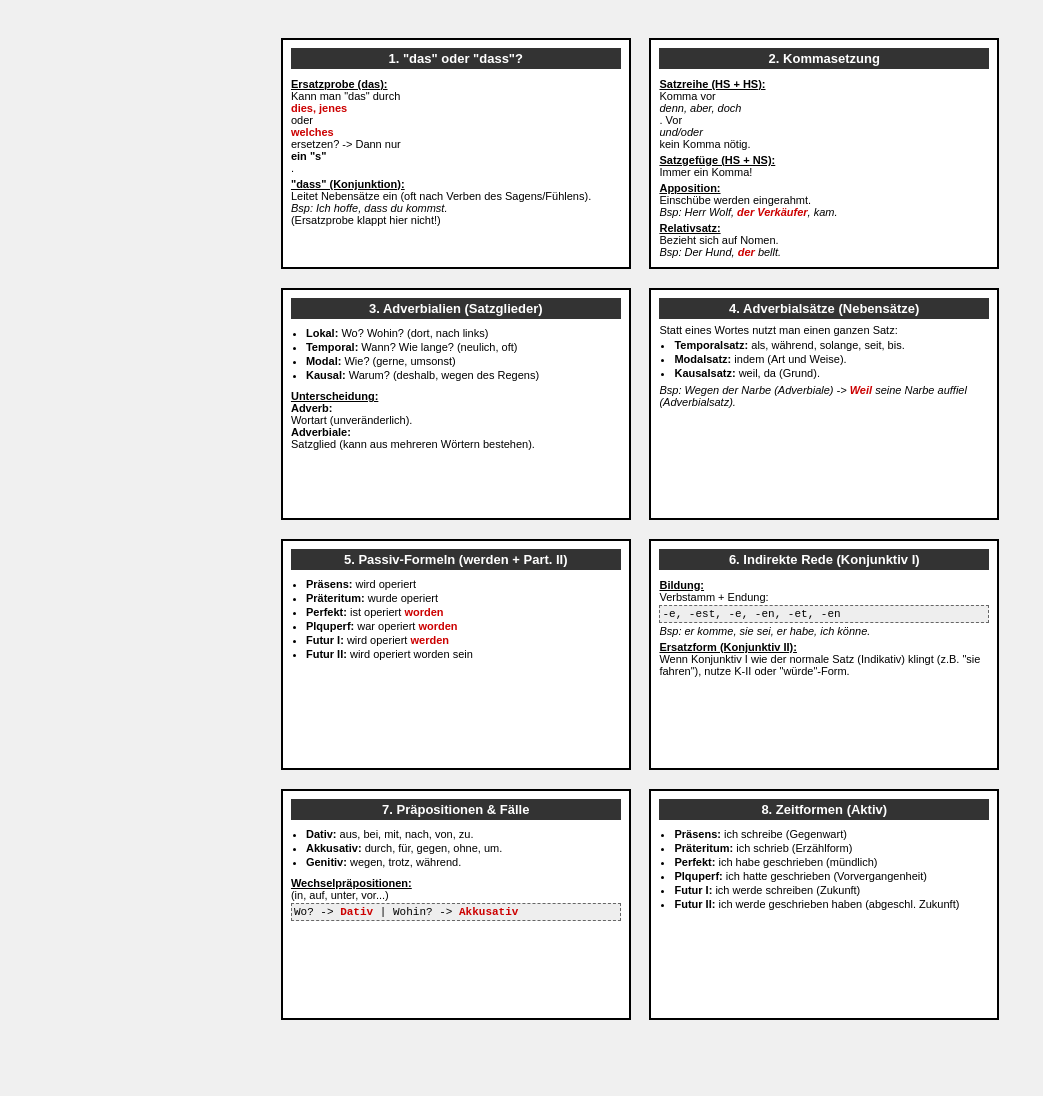
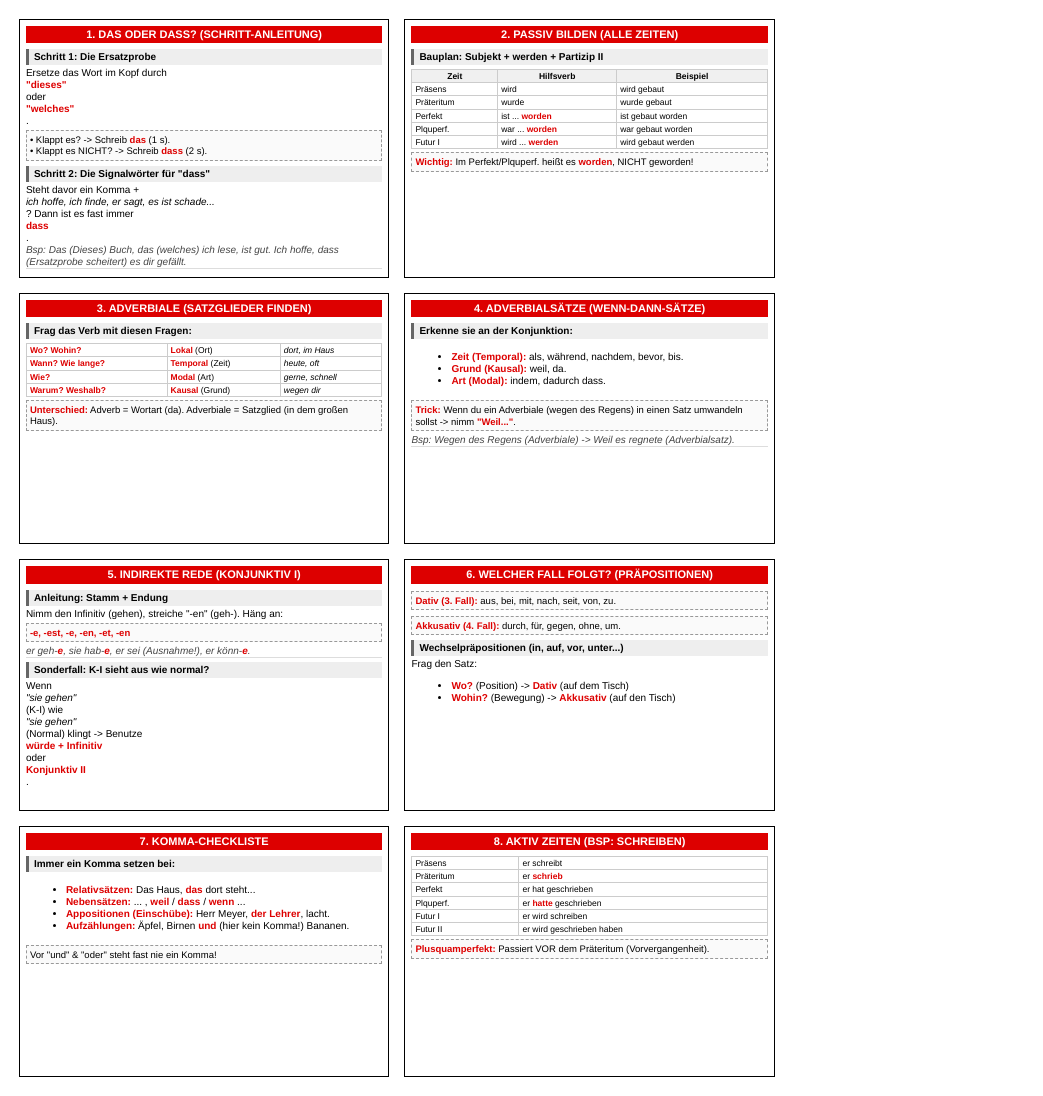
Before and after one commit to Poldi2007x/ImpostorUWU, a plain HTML site: page Spicker.html in a window 1280 px wide. Shown: the whole page, without its empty margins (0-1043 px from the left). Before the commit the page ends 1058 px from the top, so only its background shows below. Drawn offline with Linux system fonts and the light colour scheme.

Commit message:
Update Spicker.html

```diff
--- a/Spicker.html
+++ b/Spicker.html
@@ -2,148 +2,128 @@
 <html lang="de">
 <head>
     <meta charset="UTF-8">
-    <title>Profi-Spicker Karteikarten</title>
+    <title>Ultimativer Rettungs-Spicker Deutsch 7B</title>
     <style>
-        body { font-family: Arial, sans-serif; margin: 0; padding: 10mm; background: #f0f0f0; }
-        .grid {
-            display: grid;
-            grid-template-columns: 1fr 1fr;
-            grid-template-rows: repeat(4, 1fr);
-            gap: 5mm;
-            width: 190mm;
-            height: 260mm;
-            margin: auto;
-        }
-        .card {
-            border: 2px solid #000;
-            background: white;
-            padding: 8px;
-            box-sizing: border-box;
-            display: flex;
-            flex-direction: column;
-            font-size: 11px;
-            position: relative;
-        }
-        .header {
-            background: #333;
-            color: white;
-            padding: 3px;
-            font-weight: bold;
-            text-align: center;
-            font-size: 13px;
-            margin-bottom: 5px;
-        }
-        .sub { font-weight: bold; text-decoration: underline; margin-top: 4px; display: block; }
-        ul { margin: 3px 0; padding-left: 15px; }
-        li { margin-bottom: 2px; }
-        .formula { background: #eee; padding: 2px; border: 1px dashed #666; font-family: monospace; display: block; margin: 2px 0; }
-        .red { color: #c00; font-weight: bold; }
-
-        @media print {
-            body { background: white; padding: 0; }
-            .grid { margin: 0; border: none; }
-            .card { border: 1px solid #000; }
-        }
+        body { font-family: 'Helvetica Neue', Arial, sans-serif; margin: 0; padding: 5mm; font-size: 10px; line-height: 1.2; }
+        .grid { display: grid; grid-template-columns: 1fr 1fr; grid-template-rows: repeat(4, 1fr); gap: 4mm; width: 200mm; height: 280mm; }
+        .card { border: 1.5px solid #000; padding: 6px; box-sizing: border-box; background: #fff; display: flex; flex-direction: column; }
+        .header { background: #d00; color: white; padding: 2px 5px; font-weight: bold; text-align: center; font-size: 11px; margin-bottom: 4px; text-transform: uppercase; }
+        .step { background: #eee; border-left: 3px solid #666; margin: 2px 0; padding: 2px 5px; font-weight: bold; }
+        .rule { border: 1px dashed #999; margin: 3px 0; padding: 3px; font-size: 9.5px; background: #fafafa; }
+        b { color: #d00; }
+        .example { font-style: italic; color: #444; border-bottom: 1px solid #ddd; display: block; margin-bottom: 2px; }
+        table { width: 100%; border-collapse: collapse; margin-top: 2px; }
+        td, th { border: 1px solid #ccc; padding: 1px 3px; font-size: 8.5px; }
+        th { background: #f0f0f0; }
     </style>
 </head>
 <body>
 
 <div class="grid">
-    <!-- KARTE 1: DAS vs DASS -->
+    <!-- KARTE 1: DAS vs DASS - DER TEST -->
     <div class="card">
-        <div class="header">1. "das" oder "dass"?</div>
-        <span class="sub">Ersatzprobe (das):</span>
-        Kann man "das" durch <b class="red">dies, jenes</b> oder <b class="red">welches</b> ersetzen?
-        -> Dann nur <b>ein "s"</b>.
-        <span class="sub">"dass" (Konjunktion):</span>
-        Leitet Nebensätze ein (oft nach Verben des Sagens/Fühlens).
-        <i>Bsp: Ich hoffe, dass du kommst.</i> (Ersatzprobe klappt hier nicht!)
+        <div class="header">1. das oder dass? (Schritt-Anleitung)</div>
+        <div class="step">Schritt 1: Die Ersatzprobe</div>
+        Ersetze das Wort im Kopf durch <b>"dieses"</b> oder <b>"welches"</b>.
+        <div class="rule">
+            • Klappt es? -> Schreib <b>das</b> (1 s). <br>
+            • Klappt es NICHT? -> Schreib <b>dass</b> (2 s).
+        </div>
+        <div class="step">Schritt 2: Die Signalwörter für "dass"</div>
+        Steht davor ein Komma + <i>ich hoffe, ich finde, er sagt, es ist schade...</i>? Dann ist es fast immer <b>dass</b>.
+        <span class="example">Bsp: Das (Dieses) Buch, das (welches) ich lese, ist gut. Ich hoffe, dass (Ersatzprobe scheitert) es dir gefällt.</span>
     </div>
 
-    <!-- KARTE 2: ZEICHENSETZUNG -->
+    <!-- KARTE 2: PASSIV - DIE BAUANLEITUNG -->
     <div class="card">
-        <div class="header">2. Kommasetzung</div>
-        <span class="sub">Satzreihe (HS + HS):</span> Komma vor <i>denn, aber, doch</i>. Vor <i>und/oder</i> kein Komma nötig.
-        <span class="sub">Satzgefüge (HS + NS):</span> Immer ein Komma!
-        <span class="sub">Apposition:</span> Einschübe werden eingerahmt.
-        <i>Bsp: Herr Wolf, <b class="red">der Verkäufer</b>, kam.</i>
-        <span class="sub">Relativsatz:</span> Bezieht sich auf Nomen.
-        <i>Bsp: Der Hund, <b class="red">der</b> bellt.</i>
+        <div class="header">2. Passiv bilden (Alle Zeiten)</div>
+        <div class="step">Bauplan: Subjekt + werden + Partizip II</div>
+        <table>
+            <tr><th>Zeit</th><th>Hilfsverb</th><th>Beispiel</th></tr>
+            <tr><td>Präsens</td><td>wird</td><td>wird gebaut</td></tr>
+            <tr><td>Präteritum</td><td>wurde</td><td>wurde gebaut</td></tr>
+            <tr><td>Perfekt</td><td>ist ... <b>worden</b></td><td>ist gebaut worden</td></tr>
+            <tr><td>Plquperf.</td><td>war ... <b>worden</b></td><td>war gebaut worden</td></tr>
+            <tr><td>Futur I</td><td>wird ... <b>werden</b></td><td>wird gebaut werden</td></tr>
+        </table>
+        <div class="rule"><b>Wichtig:</b> Im Perfekt/Plquperf. heißt es <b>worden</b>, NICHT geworden!</div>
     </div>
 
-    <!-- KARTE 3: ADVERBIALIEN -->
+    <!-- KARTE 3: ADVERBIALE BESTIMMUNGEN -->
     <div class="card">
-        <div class="header">3. Adverbialien (Satzglieder)</div>
-        <ul>
-            <li><b>Lokal:</b> Wo? Wohin? (dort, nach links)</li>
-            <li><b>Temporal:</b> Wann? Wie lange? (neulich, oft)</li>
-            <li><b>Modal:</b> Wie? (gerne, umsonst)</li>
-            <li><b>Kausal:</b> Warum? (deshalb, wegen des Regens)</li>
-        </ul>
-        <span class="sub">Unterscheidung:</span>
-        <b>Adverb:</b> Wortart (unveränderlich).<br>
-        <b>Adverbiale:</b> Satzglied (kann aus mehreren Wörtern bestehen).
+        <div class="header">3. Adverbiale (Satzglieder finden)</div>
+        <div class="step">Frag das Verb mit diesen Fragen:</div>
+        <table>
+            <tr><td><b>Wo? Wohin?</b></td><td><b>Lokal</b> (Ort)</td><td><i>dort, im Haus</i></td></tr>
+            <tr><td><b>Wann? Wie lange?</b></td><td><b>Temporal</b> (Zeit)</td><td><i>heute, oft</i></td></tr>
+            <tr><td><b>Wie?</b></td><td><b>Modal</b> (Art)</td><td><i>gerne, schnell</i></td></tr>
+            <tr><td><b>Warum? Weshalb?</b></td><td><b>Kausal</b> (Grund)</td><td><i>wegen dir</i></td></tr>
+        </table>
+        <div class="rule"><b>Unterschied:</b> Adverb = Wortart (da). Adverbiale = Satzglied (in dem großen Haus).</div>
     </div>
 
-    <!-- KARTE 4: ADVERBIALSÄTZE -->
+    <!-- KARTE 4: ADVERBIALSÄTZE (NEBENSÄTZE) -->
     <div class="card">
-        <div class="header">4. Adverbialsätze (Nebensätze)</div>
-        Statt eines Wortes nutzt man einen ganzen Satz:
+        <div class="header">4. Adverbialsätze (Wenn-Dann-Sätze)</div>
+        <div class="step">Erkenne sie an der Konjunktion:</div>
         <ul>
-            <li><b>Temporalsatz:</b> als, während, solange, seit, bis.</li>
-            <li><b>Modalsatz:</b> indem (Art und Weise).</li>
-            <li><b>Kausalsatz:</b> weil, da (Grund).</li>
+            <li><b>Zeit (Temporal):</b> als, während, nachdem, bevor, bis.</li>
+            <li><b>Grund (Kausal):</b> weil, da.</li>
+            <li><b>Art (Modal):</b> indem, dadurch dass.</li>
         </ul>
-        <i>Bsp: Wegen der Narbe (Adverbiale) -> <b class="red">Weil</b> seine Narbe auffiel (Adverbialsatz).</i>
+        <div class="rule"><b>Trick:</b> Wenn du ein Adverbiale (wegen des Regens) in einen Satz umwandeln sollst -> nimm <b>"Weil..."</b>.</div>
+        <span class="example">Bsp: Wegen des Regens (Adverbiale) -> Weil es regnete (Adverbialsatz).</span>
     </div>
 
-    <!-- KARTE 5: PASSIV (ZEITEN) -->
+    <!-- KARTE 5: KONJUNKTIV I (INDIREKTE REDE) -->
     <div class="card">
-        <div class="header">5. Passiv-Formeln (werden + Part. II)</div>
+        <div class="header">5. Indirekte Rede (Konjunktiv I)</div>
+        <div class="step">Anleitung: Stamm + Endung</div>
+        Nimm den Infinitiv (gehen), streiche "-en" (geh-). Häng an:
+        <div class="rule"><b>-e, -est, -e, -en, -et, -en</b></div>
+        <span class="example">er geh-<b>e</b>, sie hab-<b>e</b>, er sei (Ausnahme!), er könn-<b>e</b>.</span>
+        <div class="step">Sonderfall: K-I sieht aus wie normal?</div>
+        Wenn <i>"sie gehen"</i> (K-I) wie <i>"sie gehen"</i> (Normal) klingt -> Benutze <b>würde + Infinitiv</b> oder <b>Konjunktiv II</b>.
+    </div>
+
+    <!-- KARTE 6: PRÄPOSITIONEN & FÄLLE -->
+    <div class="card">
+        <div class="header">6. Welcher Fall folgt? (Präpositionen)</div>
+        <div class="rule"><b>Dativ (3. Fall):</b> aus, bei, mit, nach, seit, von, zu.</div>
+        <div class="rule"><b>Akkusativ (4. Fall):</b> durch, für, gegen, ohne, um.</div>
+        <div class="step">Wechselpräpositionen (in, auf, vor, unter...)</div>
+        Frag den Satz:
         <ul>
-            <li><b>Präsens:</b> wird operiert</li>
-            <li><b>Präteritum:</b> wurde operiert</li>
-            <li><b>Perfekt:</b> ist operiert <b class="red">worden</b></li>
-            <li><b>Plquperf:</b> war operiert <b class="red">worden</b></li>
-            <li><b>Futur I:</b> wird operiert <b class="red">werden</b></li>
-            <li><b>Futur II:</b> wird operiert worden sein</li>
+            <li><b>Wo?</b> (Position) -> <b>Dativ</b> (auf dem Tisch)</li>
+            <li><b>Wohin?</b> (Bewegung) -> <b>Akkusativ</b> (auf den Tisch)</li>
         </ul>
     </div>
 
-    <!-- KARTE 6: KONJUNKTIV I (INDIREKTE REDE) -->
+    <!-- KARTE 7: KOMMASETZUNG (DIESEL-REGELN) -->
     <div class="card">
-        <div class="header">6. Indirekte Rede (Konjunktiv I)</div>
-        <span class="sub">Bildung:</span> Verbstamm + Endung:
-        <div class="formula">-e, -est, -e, -en, -et, -en</div>
-        <i>Bsp: er komme, sie sei, er habe, ich könne.</i>
-        <span class="sub">Ersatzform (Konjunktiv II):</span>
-        Wenn Konjunktiv I wie der normale Satz (Indikativ) klingt (z.B. "sie fahren"), nutze K-II oder "würde"-Form.
+        <div class="header">7. Komma-Checkliste</div>
+        <div class="step">Immer ein Komma setzen bei:</div>
+        <ul>
+            <li><b>Relativsätzen:</b> Das Haus, <b>das</b> dort steht...</li>
+            <li><b>Nebensätzen:</b> ... , <b>weil</b> / <b>dass</b> / <b>wenn</b> ...</li>
+            <li><b>Appositionen (Einschübe):</b> Herr Meyer, <b>der Lehrer</b>, lacht.</li>
+            <li><b>Aufzählungen:</b> Äpfel, Birnen <b>und</b> (hier kein Komma!) Bananen.</li>
+        </ul>
+        <div class="rule">Vor "und" & "oder" steht fast nie ein Komma!</div>
     </div>
 
-    <!-- KARTE 7: PRÄPOSITIONEN & FÄLLE -->
+    <!-- KARTE 8: AKTIVE ZEITFORMEN (ÜBERSICHT) -->
     <div class="card">
-        <div class="header">7. Präpositionen & Fälle</div>
-        <ul>
-            <li><b>Dativ:</b> aus, bei, mit, nach, von, zu.</li>
-            <li><b>Akkusativ:</b> durch, für, gegen, ohne, um.</li>
-            <li><b>Genitiv:</b> wegen, trotz, während.</li>
-        </ul>
-        <span class="sub">Wechselpräpositionen:</span>
-        (in, auf, unter, vor...)
-        <div class="formula">Wo? -> <b class="red">Dativ</b> | Wohin? -> <b class="red">Akkusativ</b></div>
-    </div>
-
-    <!-- KARTE 8: AKTIV ZEITFORMEN -->
-    <div class="card">
-        <div class="header">8. Zeitformen (Aktiv)</div>
-        <ul>
-            <li><b>Präsens:</b> ich schreibe (Gegenwart)</li>
-            <li><b>Präteritum:</b> ich schrieb (Erzählform)</li>
-            <li><b>Perfekt:</b> ich habe geschrieben (mündlich)</li>
-            <li><b>Plquperf:</b> ich hatte geschrieben (Vorvergangenheit)</li>
-            <li><b>Futur I:</b> ich werde schreiben (Zukunft)</li>
-            <li><b>Futur II:</b> ich werde geschrieben haben (abgeschl. Zukunft)</li>
-        </ul>
+        <div class="header">8. Aktiv Zeiten (Bsp: schreiben)</div>
+        <table>
+            <tr><td>Präsens</td><td>er schreibt</td></tr>
+            <tr><td>Präteritum</td><td>er <b>schrieb</b></td></tr>
+            <tr><td>Perfekt</td><td>er hat geschrieben</td></tr>
+            <tr><td>Plquperf.</td><td>er <b>hatte</b> geschrieben</td></tr>
+            <tr><td>Futur I</td><td>er wird schreiben</td></tr>
+            <tr><td>Futur II</td><td>er wird geschrieben haben</td></tr>
+        </table>
+        <div class="rule"><b>Plusquamperfekt:</b> Passiert VOR dem Präteritum (Vorvergangenheit).</div>
     </div>
 </div>
 
```
